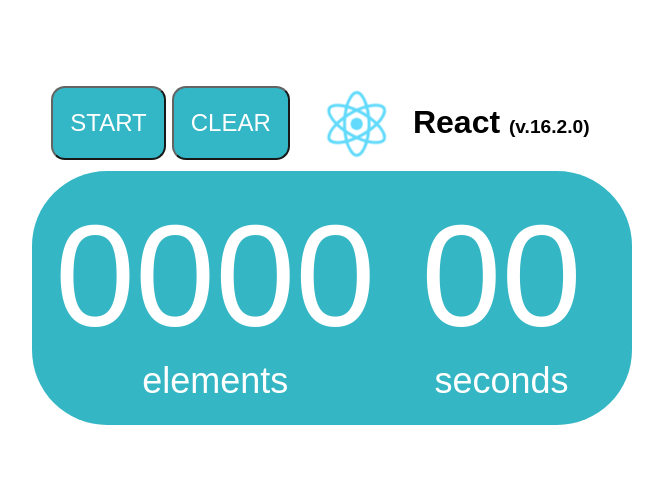
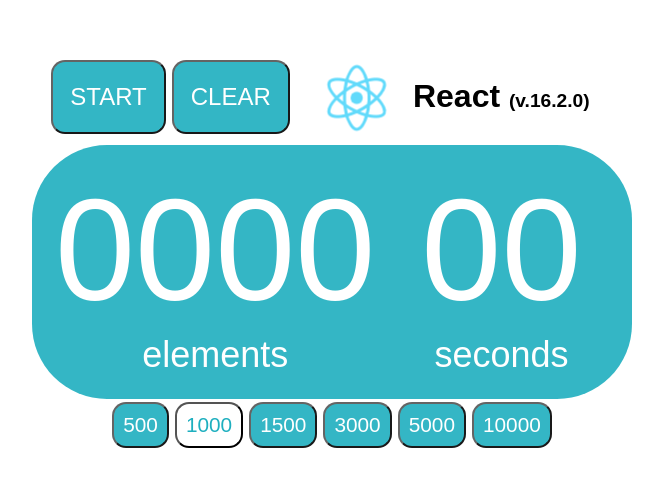
Before and after one commit to acamposruiz/javascripts-frameworks-performance-tests, a React (Create React App) app in the folder react-test/: page / in a window 1280 px wide. Shown: the part 146-632 px from the top of the page, without its empty margins (308-971 px from the left). Built offline with nearby package versions, Linux system fonts and the light colour scheme.

Commit message:
React - Options to set Max elements to render

```diff
--- a/react-test/src/App.css
+++ b/react-test/src/App.css
@@ -125,3 +125,19 @@
     margin: 0px;
     padding: 0px;
 }
+
+.modal-foot button {
+    margin: 3px;
+    opacity: .9;
+    background-color: #1eafbf;
+    color: white;
+    border-radius: 14px;
+    padding: 9px;
+    font-size: 1.3em;
+}
+
+.modal-foot button.active {
+    background-color: white;
+    color: #1eafbf;
+    opacity: 1;
+}
--- a/react-test/src/App.js
+++ b/react-test/src/App.js
@@ -12,11 +12,14 @@ class App extends Component {
       mockData: [], // Where the list of elements will be store
       isToggleOn: false, // On/Off state indicator
       step: 0, // Iteration step
+      elnumValue: 1000,
+      elnumOptions: [500, 1000, 1500, 3000, 5000, 10000],
       secondsCounter: 0,
       timer: undefined
     };
     this.switchState = this.switchState.bind(this);
     this.clear = this.clear.bind(this);
+    this.setElnumValue = this.setElnumValue.bind(this);
   }
 
   /* Here we manage switching from initial state to running state (and the way back) when the application starts to generate data */
@@ -33,7 +36,10 @@ class App extends Component {
       }, 1000);
       /* If the application isn't running it starts to generate data */
       newState.int = setInterval(() => {
-        if (newState.step >= 219) this.clear(false);
+        if ((newState.step * 10) >= this.state.elnumValue) {
+          this.clear(false);
+          return;
+        }
         newState.step++;
         this.setState({
           step: newState.step,
@@ -48,13 +54,15 @@ class App extends Component {
 
   /* Go back to initial state */
   clear(manual) {
-    const newState = {mockData: [], step: 0};
+    const newState = {};
     if (this.state.int) {
       clearInterval(this.state.int);
     }
     if (manual) {
       clearInterval(this.state.timer);
       newState.secondsCounter = 0;
+      newState.mockData = [];
+      newState.step = 0;
     }
     this.setState({
       ...newState,
@@ -63,15 +71,23 @@ class App extends Component {
     });
   }
 
+  setElnumValue(elnumValue) {
+    return function () {
+      this.clear(true);
+      this.setState({elnumValue});
+    }.bind(this);
+  }
+
   divStyle() {
     function ramdonColor() {
       return _.shuffle(['red', 'cyan', 'grey', 'purple', 'black', 'blue', 'yellow', 'pink', 'orange', 'brown', 'green'])[0];
     }
+
     return {color: ramdonColor(), 'background-color': ramdonColor()};
   }
 
   render() {
-      var extradigits =  (this.state.step === 0)? '000': (this.state.step < 10)? '00': (this.state.step < 100)? '0':'';
+    var extradigits = (this.state.step === 0) ? '000' : (this.state.step < 10) ? '00' : (this.state.step < 100) ? '0' : '';
     return (
       <div className="App">
         <div className="App-intro content">
@@ -82,7 +98,7 @@ class App extends Component {
         <div className="modal-container">
           <div className="modal-head">
             <div className="controls">
-                  <button  className={this.state.isToggleOn ? 'active' : 'no-active'} onClick={this.switchState}>
+              <button className={this.state.isToggleOn ? 'active' : 'no-active'} onClick={this.switchState}>
                 {this.state.isToggleOn ? 'STOP' : 'START'}
               </button>
               <button onClick={this.clear}>
@@ -108,6 +124,12 @@ class App extends Component {
               </div>
             </div>
           </div>
+          <div className="modal-foot">
+            {this.state.elnumOptions.map(function (elnum, i) {
+              return <button className={(this.state.elnumValue === elnum) ? 'active' : 'no-active'}
+                             onClick={this.setElnumValue(elnum)} key={i}>{elnum}</button>
+            }.bind(this))}
+          </div>
         </div>
       </div>
     );
```
Lines whose indentation alone changed are shown as unchanged.
